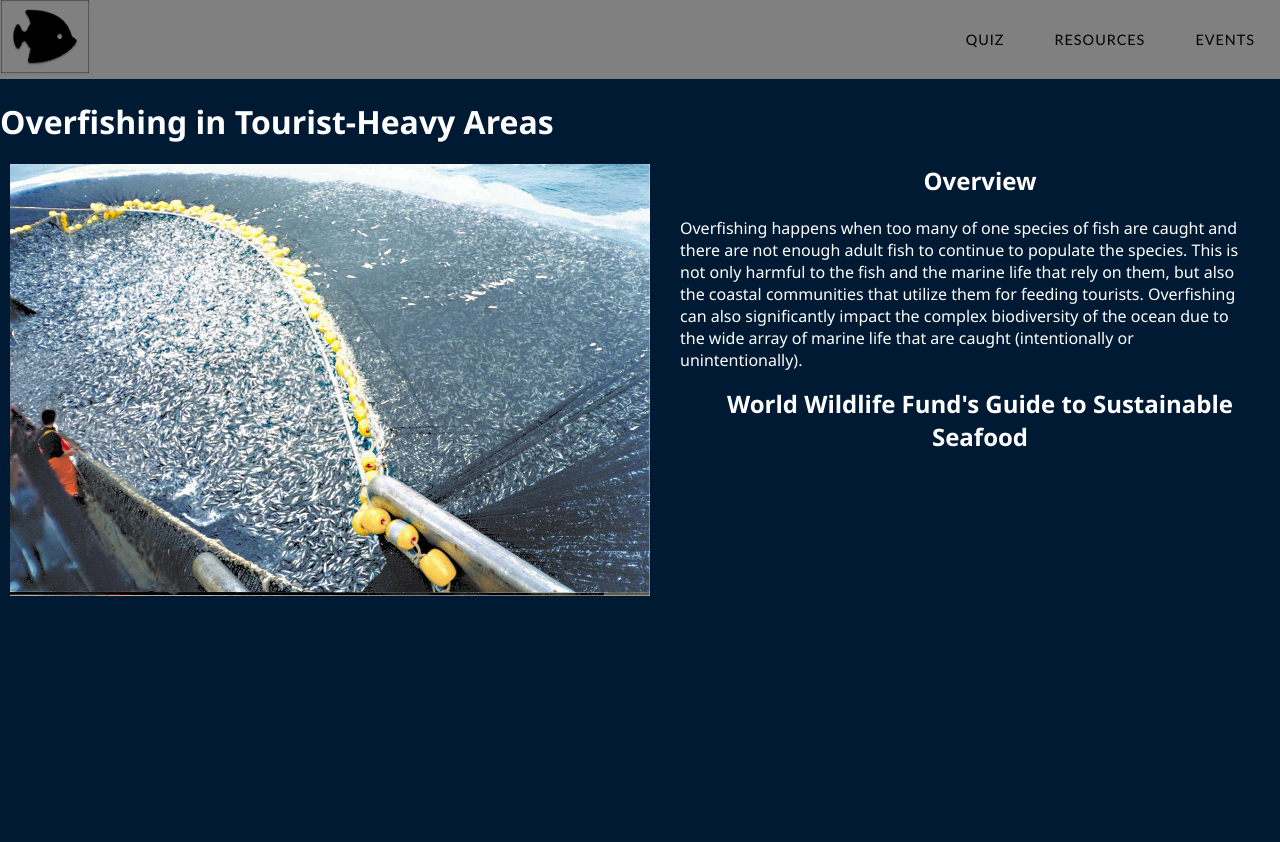
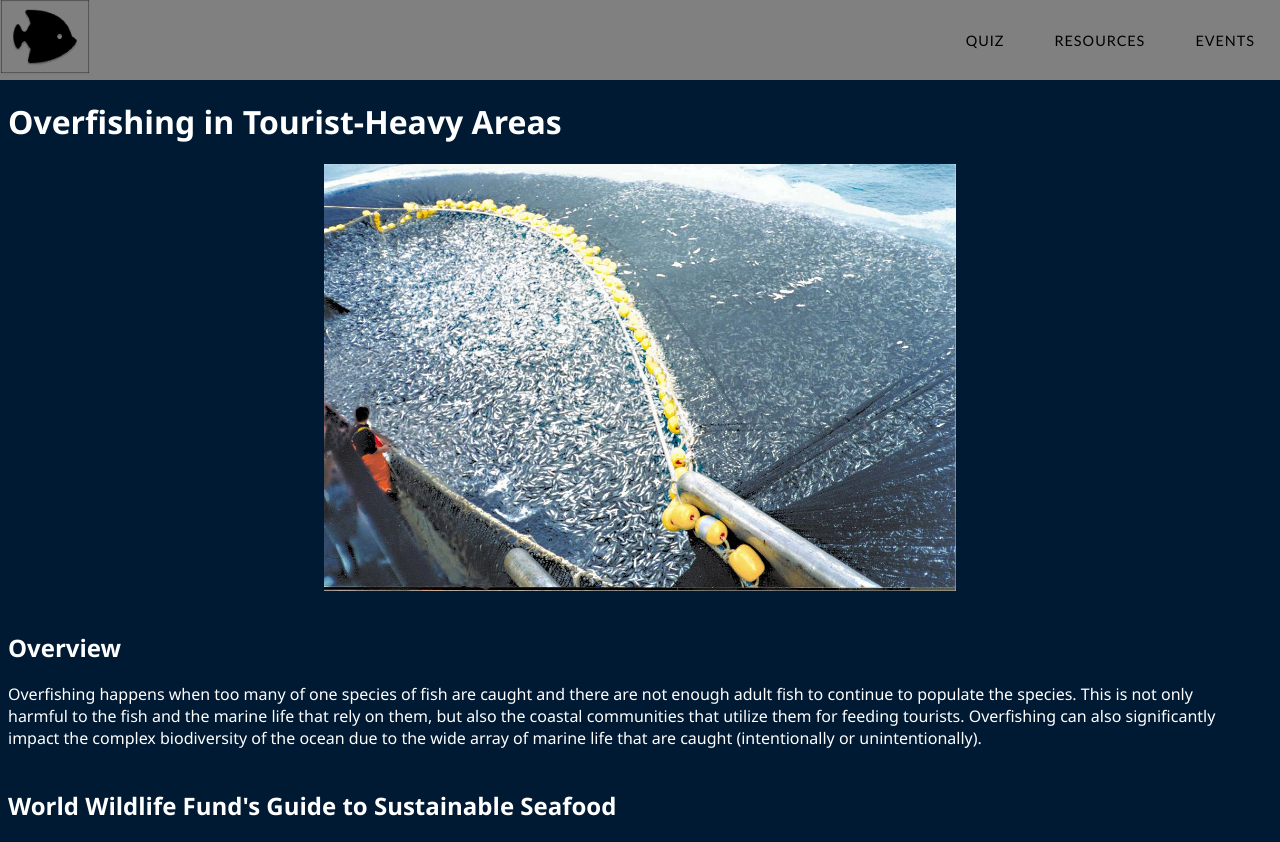
Before and after one commit to Ayykody/info442_B5, a React (Create React App) app in the folder info442/: page /Resources/Overfishing in a window 1280 px wide. Before the commit the page ends 800 px from the top, so only its background shows below. Built offline with nearby package versions, Linux system fonts and the light colour scheme.

Commit message:
small css changes

```diff
--- a/info442/src/Components/Homepage.css
+++ b/info442/src/Components/Homepage.css
@@ -6,7 +6,7 @@
 body {
     background-color: #001A33;
     color: white;
-    margin: 0;
+    font-family: 'Segoe UI', Tahoma, Geneva, Verdana, sans-serif;
     padding: 0;
     height: 100%;
 }
--- a/info442/src/Components/Homepage.js
+++ b/info442/src/Components/Homepage.js
@@ -6,7 +6,7 @@ function Homepage() {
   return (
     <body className="body">
       <div className="container">
-        <h1>Ocean Biodversity</h1>
+        <h1>Ocean Biodiversity</h1>
         <p>Do you know the risk of traveling?</p>
     </div>
     <div>
--- a/info442/src/Components/ResourcePages.css
+++ b/info442/src/Components/ResourcePages.css
@@ -6,14 +6,15 @@
 .image {
     height: auto;
     max-width: 50%;
-    margin-left: 10px;
-    margin-right: 30px;
-    float: left;
+    margin-left: auto;
+    margin-right: auto;
+    display: block;
 }
 
 h2 {
+    text-align: left;
     font-family: 'Segoe UI', Tahoma, Geneva, Verdana, sans-serif;
-    margin-top: 15px;
+    margin-top: 40px;
 }
 
 .overview {
```
Also changed, not shown: 1 other file (tests, documents, lock files or other folders).
